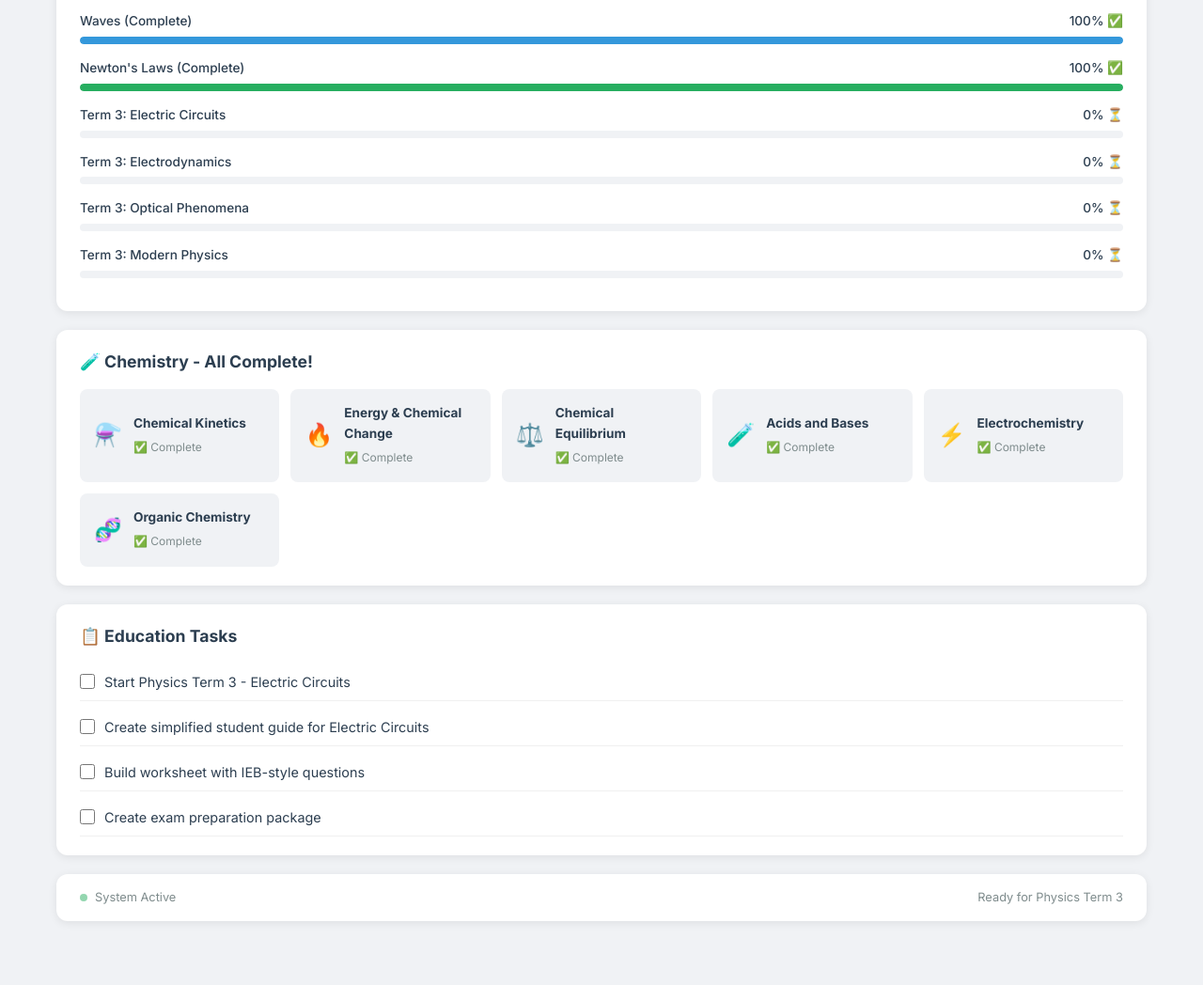
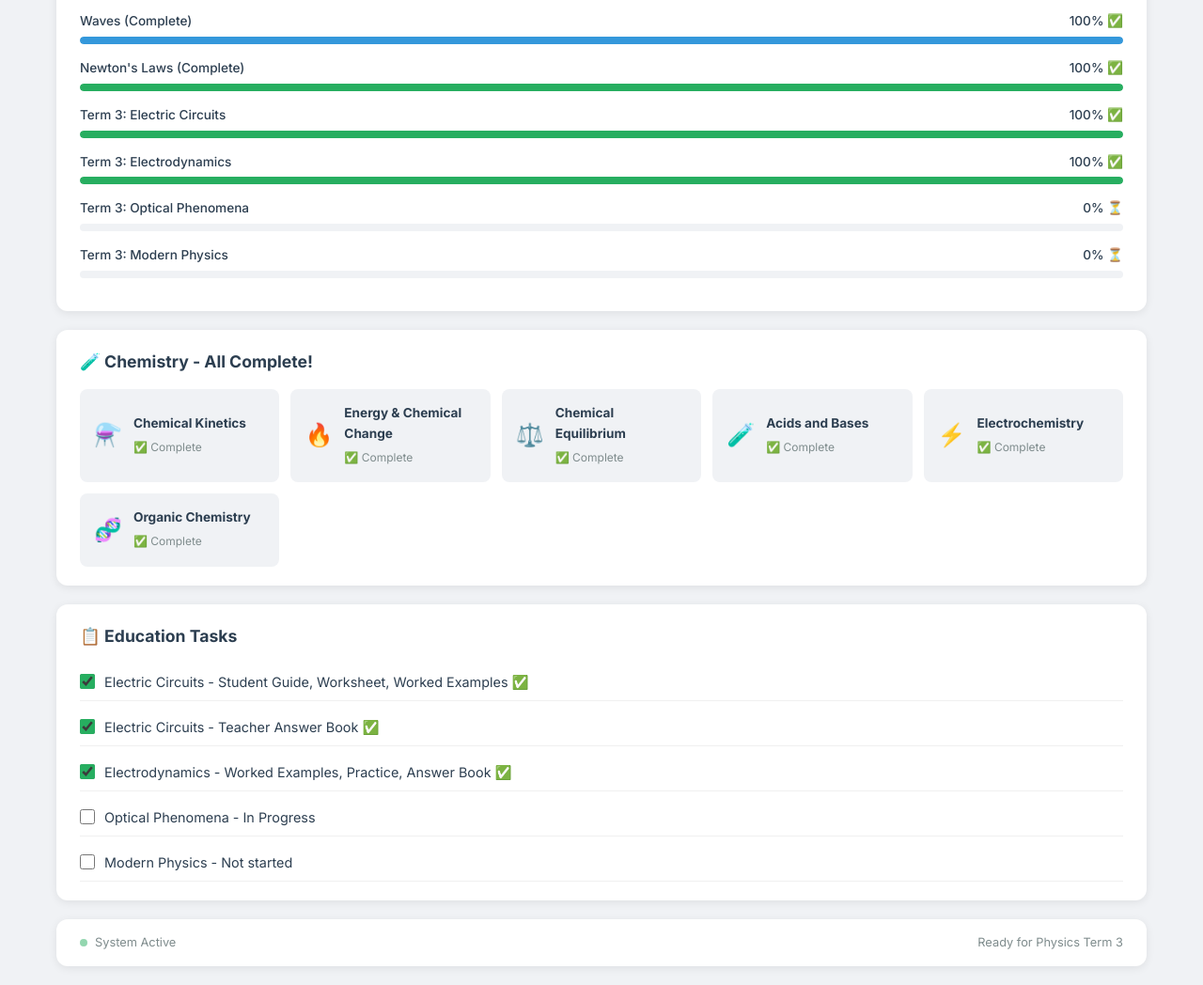
Before and after one commit to giftzakeyo/Educational-Business-Management, a plain HTML site: page docs/pages/dashboard-education.html in a window 1280 px wide. Shown: the part 471-1519 px from the top of the page at 94% size. Before the commit the page ends 1471 px from the top, so only its background shows below. Drawn offline with Linux system fonts and the light colour scheme.

Commit message:
Update dashboard - Term 3 progress, activity feed, education page

```diff
--- a/docs/pages/dashboard-education.html
+++ b/docs/pages/dashboard-education.html
@@ -31,7 +31,8 @@
                 <div class="info-card">
                     <h3>🔄 In Progress</h3>
                     <ul>
-                        <li>Physics Term 3 - Ready to start</li>
+                        <li>Physics Term 3: Electric Circuits ✅</li>
+                        <li>Physics Term 3: Electrodynamics ✅</li>
                         <li>Mathematics resources - Planning</li>
                     </ul>
                 </div>
@@ -71,19 +72,19 @@
             <div class="progress-item">
                 <div class="progress-header">
                     <span>Term 3: Electric Circuits</span>
-                    <span>0% ⏳</span>
+                    <span>100% ✅</span>
                 </div>
                 <div class="progress-bar">
-                    <div class="progress-fill orange" data-width="0%" style="width: 0%;"></div>
+                    <div class="progress-fill green" data-width="100%" style="width: 100%;"></div>
                 </div>
             </div>
             <div class="progress-item">
                 <div class="progress-header">
                     <span>Term 3: Electrodynamics</span>
-                    <span>0% ⏳</span>
+                    <span>100% ✅</span>
                 </div>
                 <div class="progress-bar">
-                    <div class="progress-fill orange" data-width="0%" style="width: 0%;"></div>
+                    <div class="progress-fill green" data-width="100%" style="width: 100%;"></div>
                 </div>
             </div>
             <div class="progress-item">
@@ -142,16 +143,19 @@
             <h2>📋 Education Tasks</h2>
             <ul class="todo-list">
                 <li class="todo-item">
-                    <label><input type="checkbox" id="edu-1"> <span class="todo-text">Start Physics Term 3 - Electric Circuits</span></label>
+                    <label><input type="checkbox" id="edu-1" checked> <span class="todo-text">Electric Circuits - Student Guide, Worksheet, Worked Examples ✅</span></label>
                 </li>
                 <li class="todo-item">
-                    <label><input type="checkbox" id="edu-2"> <span class="todo-text">Create simplified student guide for Electric Circuits</span></label>
+                    <label><input type="checkbox" id="edu-2" checked> <span class="todo-text">Electric Circuits - Teacher Answer Book ✅</span></label>
                 </li>
                 <li class="todo-item">
-                    <label><input type="checkbox" id="edu-3"> <span class="todo-text">Build worksheet with IEB-style questions</span></label>
+                    <label><input type="checkbox" id="edu-3" checked> <span class="todo-text">Electrodynamics - Worked Examples, Practice, Answer Book ✅</span></label>
                 </li>
                 <li class="todo-item">
-                    <label><input type="checkbox" id="edu-4"> <span class="todo-text">Create exam preparation package</span></label>
+                    <label><input type="checkbox" id="edu-4"> <span class="todo-text">Optical Phenomena - In Progress</span></label>
+                </li>
+                <li class="todo-item">
+                    <label><input type="checkbox" id="edu-5"> <span class="todo-text">Modern Physics - Not started</span></label>
                 </li>
             </ul>
         </div>
```
Also changed, not shown: docs/index.html (+10 -2 lines).
